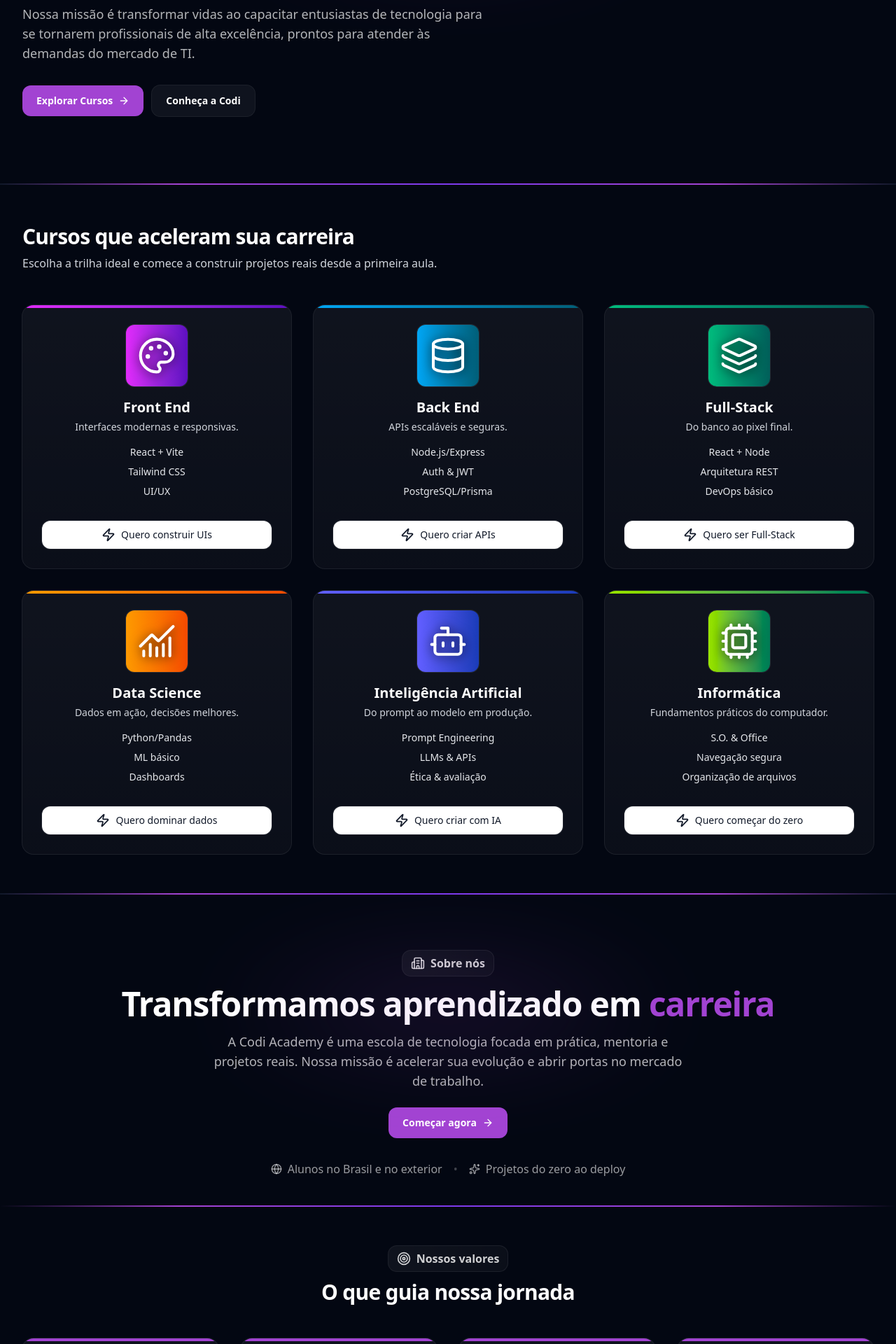
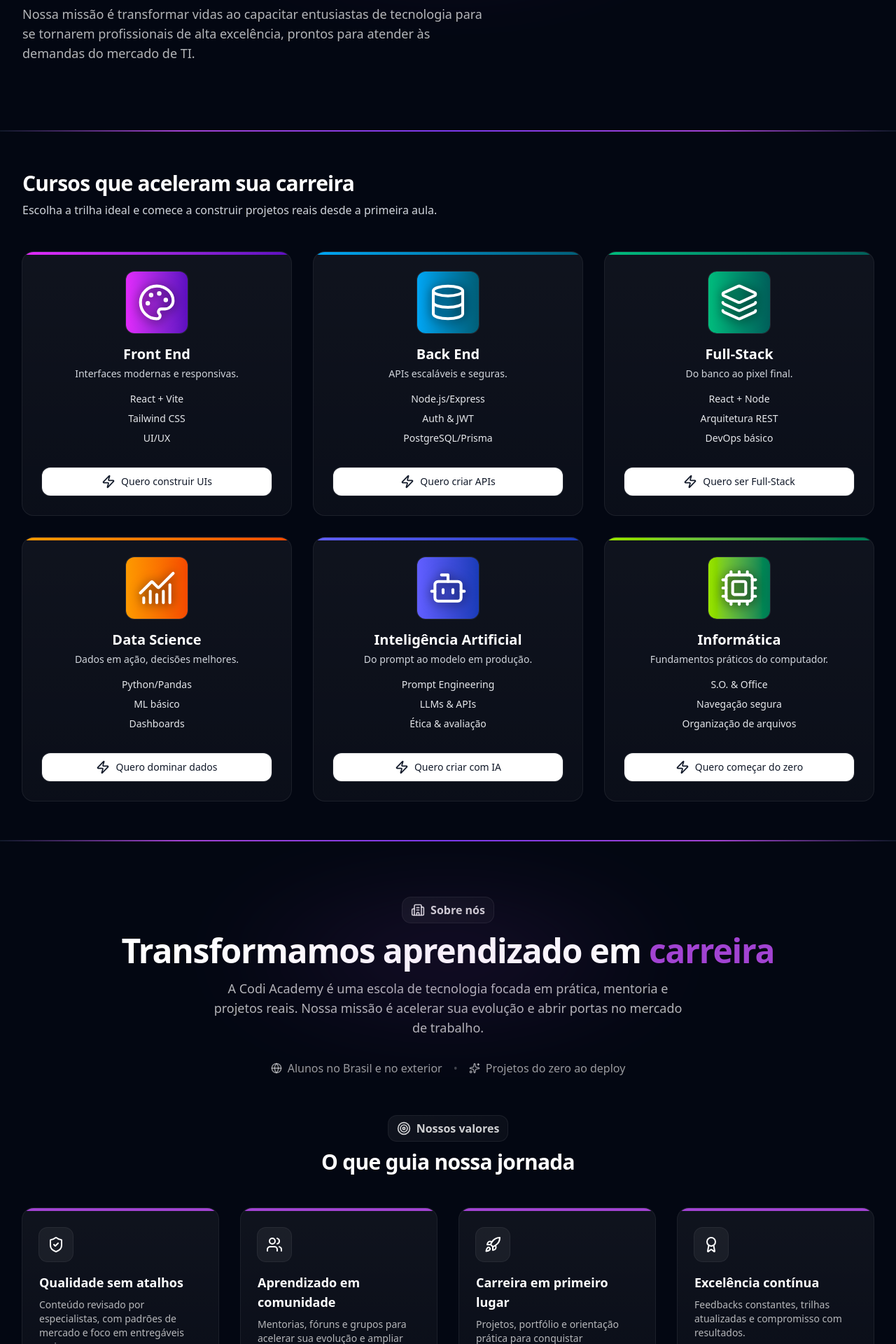
Before and after one commit to CzarFontanella/codi-sao-mateus, a React (Vite) app: page / in a window 1280 px wide. Shown: the part 400-2320 px from the top of the page at 70% size. Built offline with nearby package versions, Linux system fonts and the light colour scheme.

Commit message:
refactor: Revisão do funcionamento dos links

```diff
--- a/src/components/HomeComponents/About.tsx
+++ b/src/components/HomeComponents/About.tsx
@@ -14,10 +14,29 @@ import {
   BookOpen,
   ArrowRight,
 } from "lucide-react";
-import { NavLink } from "react-router-dom";
-import AccentLine from "../AccentLine";
+import { NavLink, useLocation, useNavigate } from "react-router-dom";
 
 export default function About() {
+  const navigate = useNavigate();
+  const { pathname } = useLocation();
+
+  // navega e rola até um id específico na HOME, sem exibir hash
+  function goto(
+    e: React.MouseEvent<HTMLAnchorElement>,
+    targetPath: string,
+    scrollToId: string
+  ) {
+    e.preventDefault();
+    if (pathname === targetPath) {
+      document.getElementById(scrollToId)?.scrollIntoView({
+        behavior: "smooth",
+        block: "start",
+      });
+    } else {
+      navigate(targetPath, { state: { scrollToId } });
+    }
+  }
+
   const accent = "#A243D2";
 
   const values = [
@@ -109,24 +128,14 @@ export default function About() {
             </div>
 
             <h1 className="mt-4 text-3xl sm:text-5xl font-semibold tracking-tight">
-              Transformamos aprendizado em <span className="text-[#A243D2]">carreira</span>
+              Transformamos aprendizado em{" "}
+              <span className="text-[#A243D2]">carreira</span>
             </h1>
             <p className="mt-3 sm:mt-4 max-w-2xl text-base sm:text-lg text-white/70">
-              A Codi Academy é uma escola de tecnologia focada em prática, mentoria e
-              projetos reais. Nossa missão é acelerar sua evolução e abrir portas no
-              mercado de trabalho.
+              A Codi Academy é uma escola de tecnologia focada em prática,
+              mentoria e projetos reais. Nossa missão é acelerar sua evolução e
+              abrir portas no mercado de trabalho.
             </p>
-
-            <div className="mt-6 flex flex-wrap items-center justify-center gap-3">
-              <NavLink
-                to="/enroll"
-                className="inline-flex items-center gap-2 rounded-xl px-5 py-3 text-sm font-semibold text-white hover:brightness-110 focus:outline-none focus-visible:ring-2 focus-visible:ring-white/70"
-                style={{ backgroundColor: accent }}
-              >
-                Começar agora
-                <ArrowRight className="w-4 h-4" />
-              </NavLink>
-            </div>
 
             {/* badges */}
             <div className="mt-8 flex flex-wrap items-center justify-center gap-4 text-white/60">
@@ -142,15 +151,6 @@ export default function About() {
             </div>
           </div>
         </div>
-
-        {/* linha de destaque */}
-        <div
-          className="mt-10 h-[2px] w-full"
-          style={{
-            background:
-              "linear-gradient(90deg, transparent, #A243D2 20%, #7C3AED 50%, #A243D2 80%, transparent)",
-          }}
-        />
       </section>
 
       {/* VALORES (cards com accent sólida) */}
@@ -159,7 +159,9 @@ export default function About() {
           <header className="mb-8 sm:mb-12 text-center">
             <div className="inline-flex items-center gap-2 rounded-xl ring-1 ring-white/10 px-3 py-1.5 bg-gradient-to-r from-white/5 to-white/[0.03]">
               <Target className="w-5 h-5 text-white/80" />
-              <span className="font-semibold text-white/80">Nossos valores</span>
+              <span className="font-semibold text-white/80">
+                Nossos valores
+              </span>
             </div>
             <h2 className="mt-3 text-2xl sm:text-3xl font-semibold tracking-tight">
               O que guia nossa jornada
@@ -185,7 +187,10 @@ export default function About() {
                   />
                   {/* card */}
                   <div className="relative rounded-2xl overflow-hidden ring-1 ring-white/10 bg-gradient-to-b from-white/5 to-white/[0.03] h-full">
-                    <div className="h-1 w-full" style={{ backgroundColor: accent }} />
+                    <div
+                      className="h-1 w-full"
+                      style={{ backgroundColor: accent }}
+                    />
                     <div className="p-6 flex flex-col h-full">
                       <div className="inline-flex w-fit items-center justify-center rounded-xl ring-1 ring-white/10 bg-white/5 p-3 mb-4">
                         <Icon className="w-6 h-6 text-white" />
@@ -213,20 +218,23 @@ export default function About() {
                 <div className="text-2xl sm:text-3xl font-semibold text-white">
                   {s.value}
                 </div>
-                <div className="mt-1 text-xs sm:text-sm text-white/60">{s.label}</div>
+                <div className="mt-1 text-xs sm:text-sm text-white/60">
+                  {s.label}
+                </div>
               </div>
             ))}
           </div>
         </div>
       </section>
-            <AccentLine />
       {/* COMO ENSINAMOS (pilares) */}
       <section className="py-10 sm:py-14">
         <div className="mx-auto max-w-7xl px-4 sm:px-6 lg:px-8">
           <header className="mb-8 sm:mb-12 text-center">
             <div className="inline-flex items-center gap-2 rounded-xl ring-1 ring-white/10 px-3 py-1.5 bg-gradient-to-r from-white/5 to-white/[0.03]">
               <BookOpen className="w-5 h-5 text-white/80" />
-              <span className="font-semibold text-white/80">Como ensinamos</span>
+              <span className="font-semibold text-white/80">
+                Como ensinamos
+              </span>
             </div>
             <h2 className="mt-3 text-2xl sm:text-3xl font-semibold tracking-tight">
               Metodologia orientada a projetos
@@ -241,7 +249,10 @@ export default function About() {
                   key={p.title}
                   className="relative rounded-2xl overflow-hidden ring-1 ring-white/10 bg-gradient-to-b from-white/5 to-white/[0.03]"
                 >
-                  <div className="h-1 w-full" style={{ backgroundColor: accent }} />
+                  <div
+                    className="h-1 w-full"
+                    style={{ backgroundColor: accent }}
+                  />
                   <div className="p-6">
                     <div className="inline-flex w-fit items-center justify-center rounded-xl ring-1 ring-white/10 bg-white/5 p-3 mb-4">
                       <Icon className="w-6 h-6" />
@@ -281,14 +292,15 @@ export default function About() {
                 Pronto para dar o próximo passo?
               </h3>
               <p className="mt-2 text-sm sm:text-base text-white/70 max-w-2xl mx-auto">
-                Escolha sua trilha e comece hoje. Você terá apoio próximo, projetos
-                práticos e um plano claro para alcançar seus objetivos.
+                Escolha sua trilha e comece hoje. Você terá apoio próximo,
+                projetos práticos e um plano claro para alcançar seus objetivos.
               </p>
               <div className="mt-6 flex items-center justify-center gap-3">
                 <NavLink
-                  to="/enroll"
+                  to="/matricula"
                   className="inline-flex items-center gap-2 rounded-xl px-5 py-3 text-sm font-semibold text-white hover:brightness-110 focus:outline-none focus-visible:ring-2 focus-visible:ring-white/70"
                   style={{ backgroundColor: accent }}
+                  onClick={(e) => goto(e, "/matricula", "site-main")}
                 >
                   Matricule-se Já
                   <ArrowRight className="w-4 h-4" />
--- a/src/components/HomeComponents/HeroPresentation.tsx
+++ b/src/components/HomeComponents/HeroPresentation.tsx
@@ -1,5 +1,4 @@
-import { ArrowRight, Sparkles } from "lucide-react";
-import { NavLink } from "react-router-dom";
+import { Sparkles } from "lucide-react";
 
 type HeroProps = {
   title?: string;
@@ -13,10 +12,7 @@ export default function HeroPresentation({
   title = "Programe o seu",
   highlight = "Futuro",
   subtitle = "Nossa missão é transformar vidas ao capacitar entusiastas de tecnologia para se tornarem profissionais de alta excelência, prontos para atender às demandas do mercado de TI.",
-  ctaLabel = "Explorar Cursos",
-  ctaHref = "/courses",
 }: HeroProps) {
-  const accent = "#A243D2";
 
   return (
     <section className="relative isolate overflow-hidden bg-gray-950 text-white">
@@ -49,25 +45,6 @@ export default function HeroPresentation({
         <p className="mt-4 max-w-2xl text-base sm:text-lg text-white/70 animate-[fadeInUp_0.6s_ease_120ms_both]">
           {subtitle}
         </p>
-
-        {/* Ações */}
-        <div className="mt-8 flex flex-wrap items-center gap-3 animate-[fadeInUp_0.6s_ease_180ms_both]">
-          <NavLink
-            to={ctaHref}
-            className="inline-flex items-center gap-2 rounded-xl px-5 py-3 text-sm font-semibold text-white hover:brightness-110 focus:outline-none focus-visible:ring-2 focus-visible:ring-white/70"
-            style={{ backgroundColor: accent }}
-          >
-            {ctaLabel}
-            <ArrowRight className="w-4 h-4" />
-          </NavLink>
-
-          <NavLink
-            to="/about"
-            className="inline-flex items-center gap-2 rounded-xl px-5 py-3 text-sm font-semibold ring-1 ring-white/10 bg-white/5 hover:bg-white/10"
-          >
-            Conheça a Codi
-          </NavLink>
-        </div>
       </div>
     </section>
   );
```
